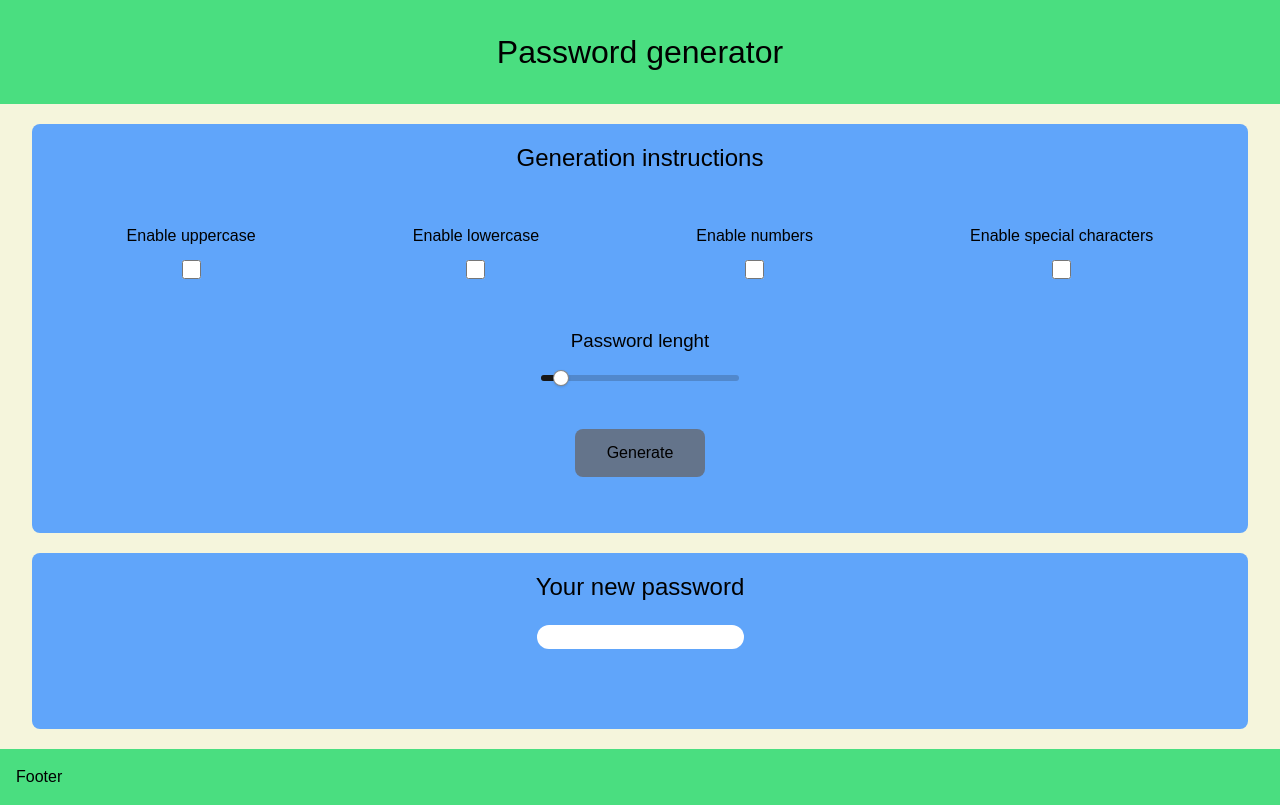
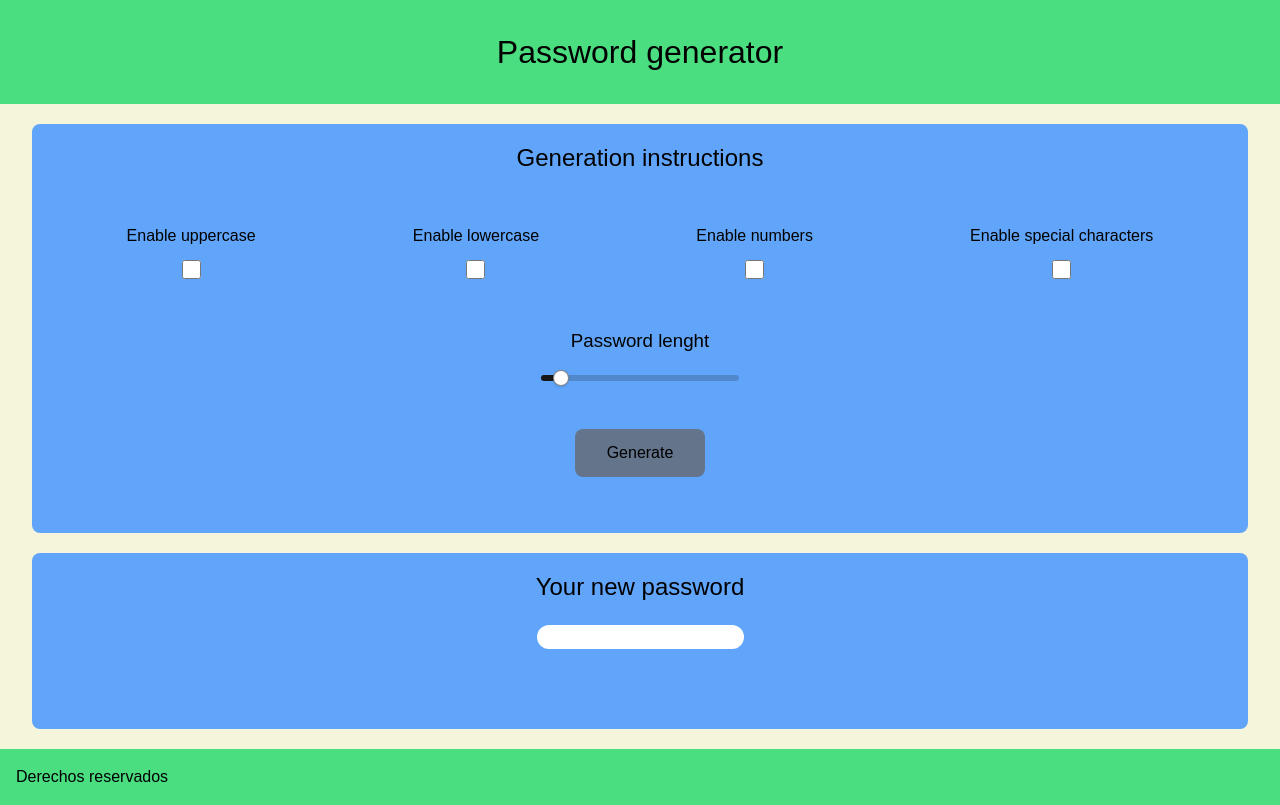
Before and after one commit to BryanGordon/pass-generator-project, a React (Vite) app: page / in a window 1280 px wide. Built offline with nearby package versions, Linux system fonts and the light colour scheme; a web font is replaced by a local one.

Commit message:
Change footer text

```diff
--- a/src/components/Footer.tsx
+++ b/src/components/Footer.tsx
@@ -1,7 +1,7 @@
 export function Footer () {
   return (
     <footer className='bg-green-400 mt-auto p-4'>
-      <h1>Footer</h1>
+      <h1>Derechos reservados</h1>
     </footer>
   )
 }
```
